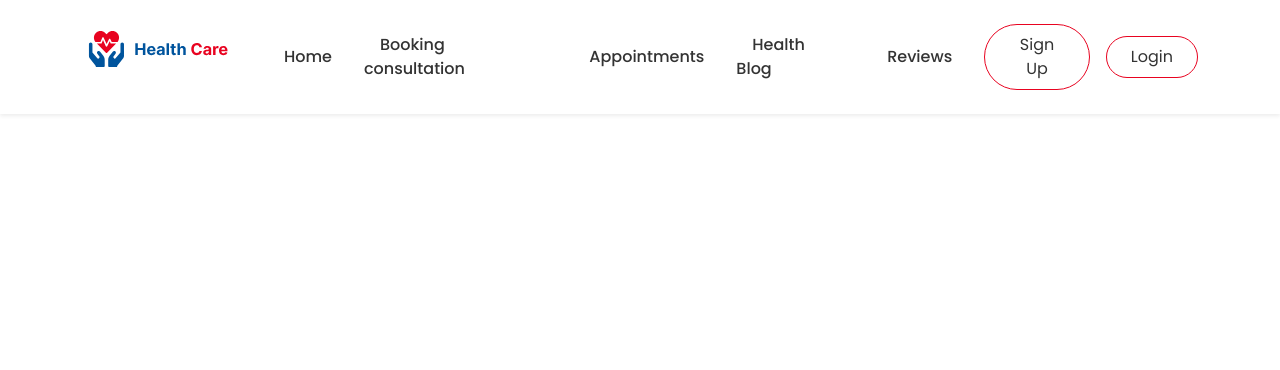
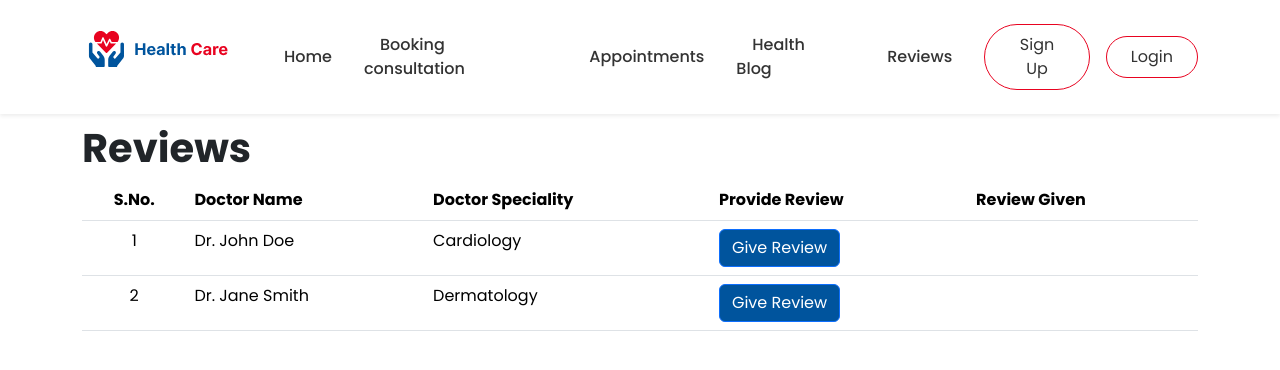
Before and after one commit to Krea132/med_appt_react, a React (Create React App) app: page /reviewForm in a window 1280 px wide. Shown: the top 370 px of the page. Built offline with nearby package versions, Linux system fonts and the light colour scheme.

Commit message:
[NEW] ReviewForm

```diff
--- a/src/App.js
+++ b/src/App.js
@@ -6,6 +6,7 @@ import { BrowserRouter, Routes, Route } from "react-router-dom";
 import Navbar from "./Components/Navbar/Navbar";
 import Sign_Up from './Components/Sign_up/Sign_Up';
 import Login from './Components/Login/Login';
+import ReviewForm from './Components/ReviewForm/ReviewForm';
 import Landing_Page from './Components/Landing_Page/Landing_Page';
 import BookingConsultation from './Components/BookingConsultation';
 import Notification from './Components/Notification/Notification';
@@ -25,6 +26,9 @@ function App() {
           <Route path="/" element={<Landing_Page />} />
           <Route path="/signup" element={<Sign_Up />} />
           <Route path="/login" element={<Login />} />
+
+          <Route path="/reviewForm" element={<ReviewForm />} />
+
           <Route
             path="/BookingConsultation"
             element={<BookingConsultation onAppointmentChange={() => setAppointmentUpdated(prev => !prev)} />}
--- /dev/null
+++ b/src/components/ReviewForm/ReviewForm.js
@@ -0,0 +1,39 @@
+import React from 'react';
+
+
+const ReviewForm = () => {
+    return (
+        <div className='container-xl py-4 h-100"'>
+            <h1 className='h1 fw-bold'>Reviews</h1>
+            <table class="table mx-auto mb-5">
+                <thead>
+                    <tr>
+                        <th className='text-center' scope="col">S.No.</th>
+                        <th scope="col">Doctor Name</th>
+                        <th scope="col">Doctor Speciality</th>
+                        <th scope="col">Provide Review</th>
+                        <th scope="col">Review Given</th>
+                    </tr>
+                </thead>
+                <tbody>
+                    <tr>
+                        <td className='text-center' scope="row">1</td>
+                        <td>Dr. John Doe</td>
+                        <td>Cardiology</td>
+                        <td><button type="button" class="btn btn-primary">Give Review</button></td>
+                        <td></td>
+                    </tr>
+                    <tr>
+                        <td className='text-center' scope="row">2</td>
+                        <td>Dr. Jane Smith</td>
+                        <td>Dermatology</td>
+                        <td><button type="button" class="btn btn-primary">Give Review</button></td>
+                        <td></td>
+                    </tr>
+                </tbody>
+            </table>
+        </div>
+    )
+}
+
+export default ReviewForm
```
